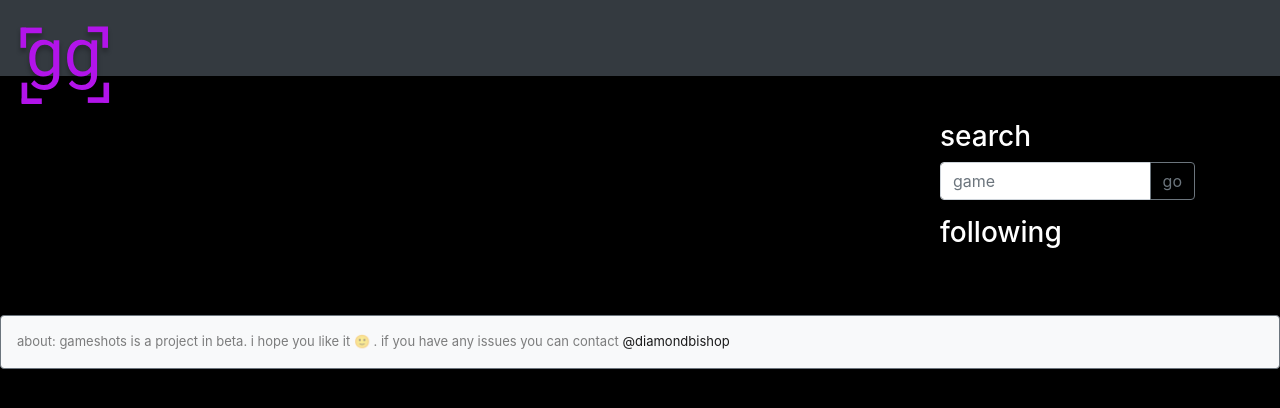
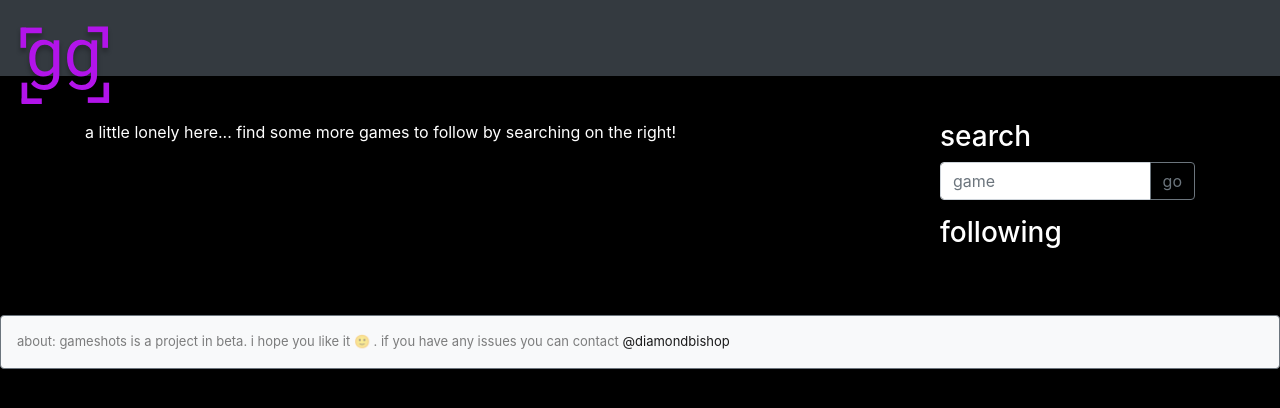
Before and after one commit to dbish/gameshots, a Flask app: template templates/gameFeed.html in a window 1280 px wide. Shown: the top 408 px of the page. Run offline with Flask 2, Linux system fonts and the light colour scheme; the template is opened without the code that fills it, so the values that code supplies are empty; some libraries are stand-ins or nearby versions.

Commit message:
handle case of no posts

```diff
--- a/application.py
+++ b/application.py
@@ -985,9 +985,14 @@ def gameFeed():
     screen_name = session[constants.PROFILE_KEY]['name']
     games_following = session[constants.PROFILE_KEY]['games_following']
     following = session[constants.PROFILE_KEY]['following']
-    posts = getGamePosts(None, None)
+    posts = []
+    if len(games_following) > 0:
+        posts = getGamePosts(None, None)
+        earliest = posts[-1].time
+    else:
+        earliest = 0
     postIDs = [post.id for post in posts]
-    return render_template('gameFeed.html', posts=posts, screen_name=screen_name, games_following=games_following, following=following, earliest=posts[-1].time, postIDs=postIDs, activePage='gamesNav')
+    return render_template('gameFeed.html', posts=posts, screen_name=screen_name, games_following=games_following, following=following, earliest=earliest, postIDs=postIDs, activePage='gamesNav')
 
 
 
--- a/static/gameFeed.css
+++ b/static/gameFeed.css
@@ -1,5 +1,9 @@
 h3 {
 	color:white;
+}
+
+.extraInfo {
+	color: white;
 }
 
 #games_list {
--- a/templates/gameFeed.html
+++ b/templates/gameFeed.html
@@ -13,6 +13,9 @@
 <div class="container">
 	<div class="row">
 	<div class="col-9" id="postsDiv">
+	{% if posts|length < 1 %}
+	<p class="extraInfo">a little lonely here... find some more games to follow by searching on the right!</p>
+	{% endif %}
 	{% for post in posts %}
 	{% if post.completed == 1 %}
 	<div class="card border complete border-warning bg-dark {{post.gameNormalized}}" id={{post.id}}>
```
